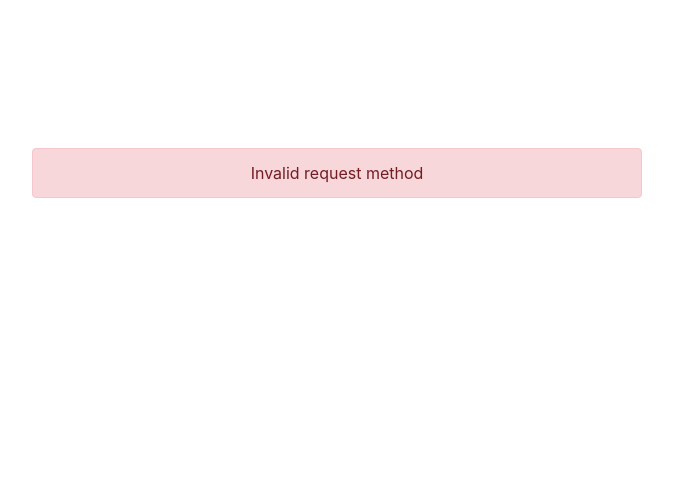
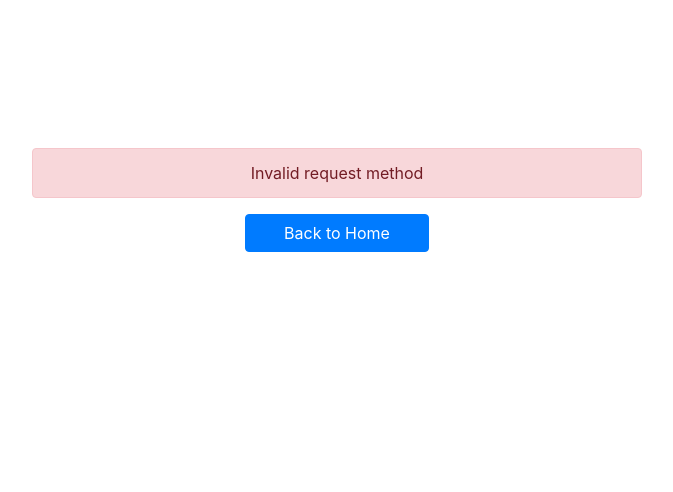
Before and after one commit to IIITKalyaniFOSC/MediCare-Prime, a Flask app: page /predictMalaria in a window 1280 px wide. Shown: the part 76-568 px from the top of the page, without its empty margins (303-976 px from the left). Run offline with Flask 2, Linux system fonts and the light colour scheme; some libraries are stand-ins or nearby versions.

Commit message:
Working Back tohome button

```diff
--- a/templates/predictDengue.html
+++ b/templates/predictDengue.html
@@ -10,7 +10,7 @@
             {% endif %}
             <div class="row">
                 <div class="col-md-4"></div>
-                <div class="col-md-4"><a href="#" class="btn btn-block btn-primary">Back to Home</a></div>
+                <div class="col-md-4"><a href="{{ url_for('home') }}" class="btn btn-block btn-primary">Back to Home</a></div>
                 <div class="col-md-4"></div>
             </div>
         </div>
--- a/templates/predictKidney.html
+++ b/templates/predictKidney.html
@@ -10,7 +10,7 @@
             {% endif %}
             <div class="row">
                 <div class="col-md-4"></div>
-                <div class="col-md-4"><a href="#" class="btn btn-block btn-primary">Back to Home</a></div>
+                <div class="col-md-4"><a href="{{ url_for('home') }}" class="btn btn-block btn-primary">Back to Home</a></div>
                 <div class="col-md-4"></div>
             </div>
         </div>
--- a/templates/predictMalaria.html
+++ b/templates/predictMalaria.html
@@ -4,7 +4,14 @@
         <div class="col-md-3"></div>
         <div class="col-md-6">
                 <div class="card card-body alert alert-danger"><center>{{ pred }}</center></div>
-        </div>
+
+        <div class="row">
+            <div class="col-md-4"></div>
+                <div class="col-md-4"><a href="{{ url_for('home') }}" class="btn btn-block btn-primary">Back to Home</a>
+                </div>
+                <div class="col-md-4"></div>
+            </div>
+         </div>
         <div class="col-md-3"></div>
     </div>
 {% endblock %}
```
